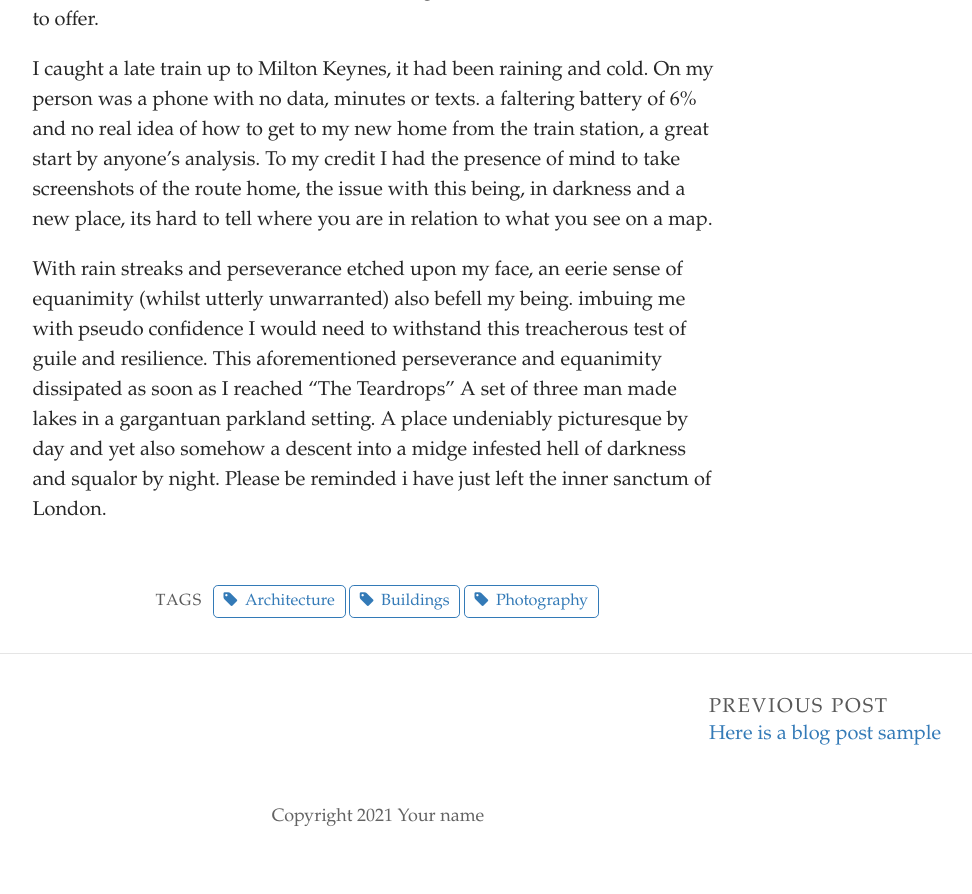
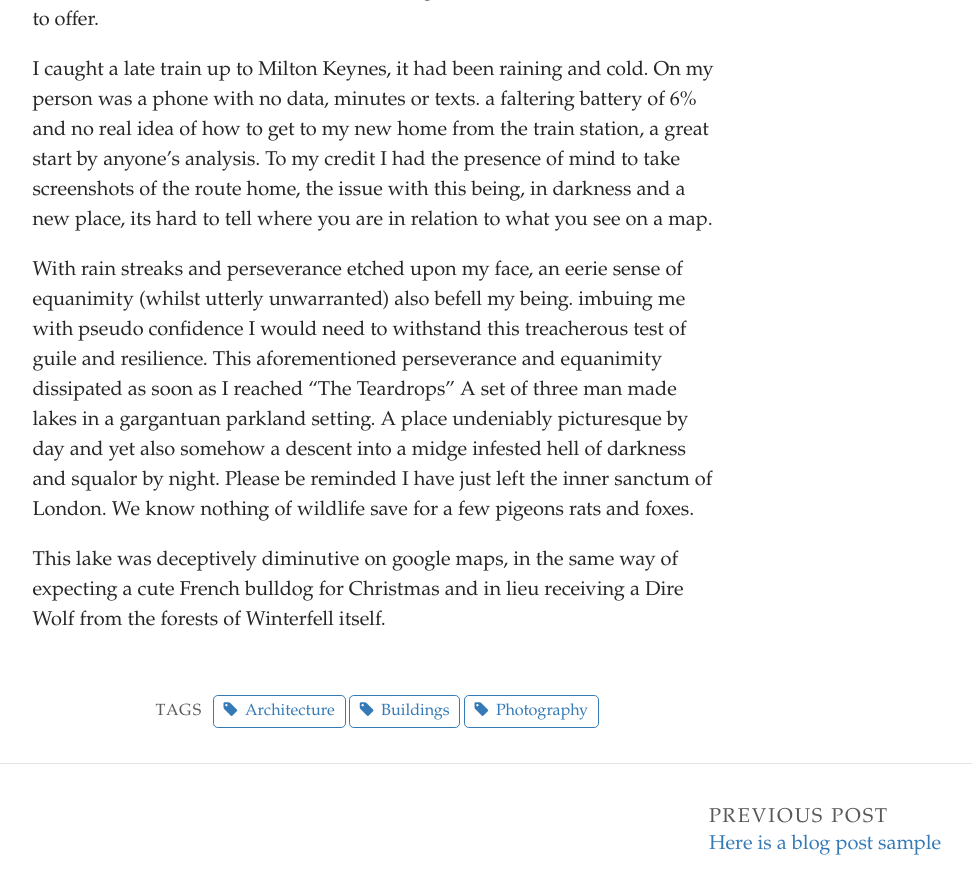
Before and after one commit to LJOHN15/emergence, a Jekyll site: the page built from _posts/2021-09-27-same-place-different-perspective.md, in a window 1280 px wide and 900 px high, scrolled down 724 px. Shown: the top 894 px of the window, without its empty margins (262-1234 px from the left). Built offline with Jekyll 4.4.1, drawn with Linux system fonts in a browser that asks for light colours; some web fonts are replaced; before the commit the page ends 1586 px from its top, so only the background shows below that.

Commit message:
Update Post “2021-09-27-same-place-different-perspective”

```diff
--- a/_posts/2021-09-27-same-place-different-perspective.md
+++ b/_posts/2021-09-27-same-place-different-perspective.md
@@ -21,4 +21,6 @@ To spend a lifetime in place, just to leave one Summer is no easy feat, especial
 
 I caught a late train up to Milton Keynes, it had been raining and cold. On my person was a phone with no data, minutes or texts. a faltering battery of 6% and no real idea of how to get to my new home from the train station, a great start by anyone's analysis. To my credit I had the presence of mind to take screenshots of the route home, the issue with this being, in darkness and a new place, its hard to tell where you are in relation to what you see on a map.
 
-With rain streaks and perseverance etched upon my face, an eerie sense of equanimity (whilst utterly unwarranted) also befell my being. imbuing me with pseudo confidence I would need to withstand this treacherous test of guile and resilience. This aforementioned perseverance and equanimity dissipated as soon as I reached "The Teardrops" A set of three man made lakes in a gargantuan parkland setting. A place undeniably picturesque by day and yet also somehow a descent into a midge infested hell of darkness and squalor by night. Please be reminded i have just left the inner sanctum of London.
+With rain streaks and perseverance etched upon my face, an eerie sense of equanimity (whilst utterly unwarranted) also befell my being. imbuing me with pseudo confidence I would need to withstand this treacherous test of guile and resilience. This aforementioned perseverance and equanimity dissipated as soon as I reached "The Teardrops" A set of three man made lakes in a gargantuan parkland setting. A place undeniably picturesque by day and yet also somehow a descent into a midge infested hell of darkness and squalor by night. Please be reminded I have just left the inner sanctum of London. We know nothing of wildlife save for a few pigeons rats and foxes.
+
+This lake was deceptively diminutive on google maps, in the same way of expecting a cute French bulldog for Christmas and in lieu receiving a Dire Wolf from the forests of Winterfell itself.
```
